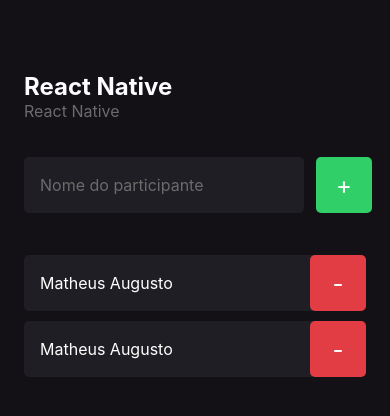
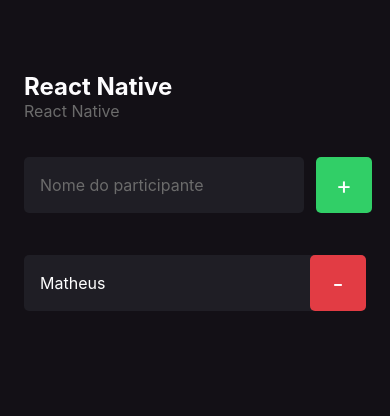
Before and after one commit to matheus-augusto327/imhere, a React Native app: screen / in a window 390 px wide. Shown: the top 416 px of the page. Built offline with nearby package versions, Linux system fonts and the light colour scheme.

Commit message:
Parameter functions for components

```diff
--- a/src/components/Participant/index.tsx
+++ b/src/components/Participant/index.tsx
@@ -1,16 +1,20 @@
-import React from 'react';
 import { View, Text, TouchableOpacity } from 'react-native';
 
 import { styles } from './styles'
 
-export function Participant() {
+type Props = {
+  name: string;
+  onRemove: () => void;
+}
+
+export function Participant({ name, onRemove }: Props) {
   return (
     <View style={styles.container}>
       <Text style={styles.name}>
-        Matheus Augusto
+        { name }
       </Text>
 
-      <TouchableOpacity style={styles.button} >
+      <TouchableOpacity style={styles.button} onPress={onRemove}>
           <Text style={styles.buttonText}>
             -
           </Text>
--- a/src/screens/Home/index.tsx
+++ b/src/screens/Home/index.tsx
@@ -7,6 +7,10 @@
 
   function handleParticipantAdd() {
     console.log("Você clicou no botão de adicionar!")
+  }
+
+  function handleParticipantRemove(name: string) {
+    console.log(`Você clicou em remover o participante ${name}`)
   }
 
   return (
@@ -34,8 +38,7 @@
         </TouchableOpacity>
       </View>
 
-      <Participant />
-      <Participant />
+      <Participant name="Matheus" onRemove={() => handleParticipantRemove("Matheus")}/>
     </View>
   )
 }
```
